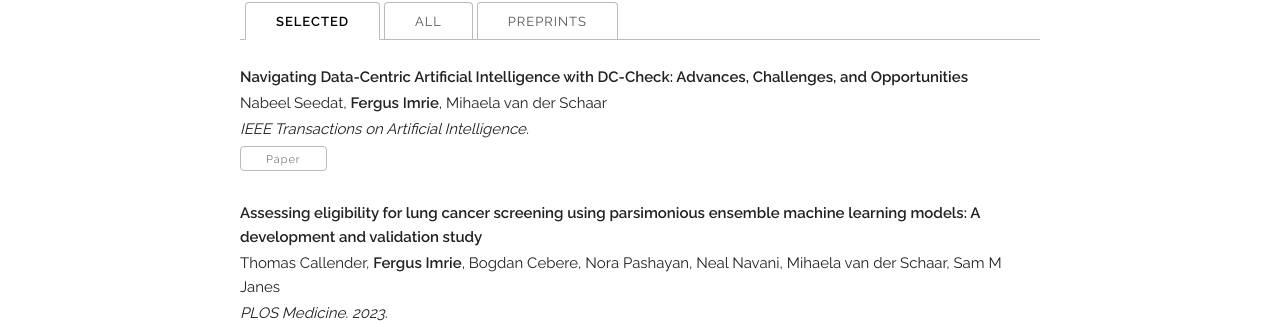
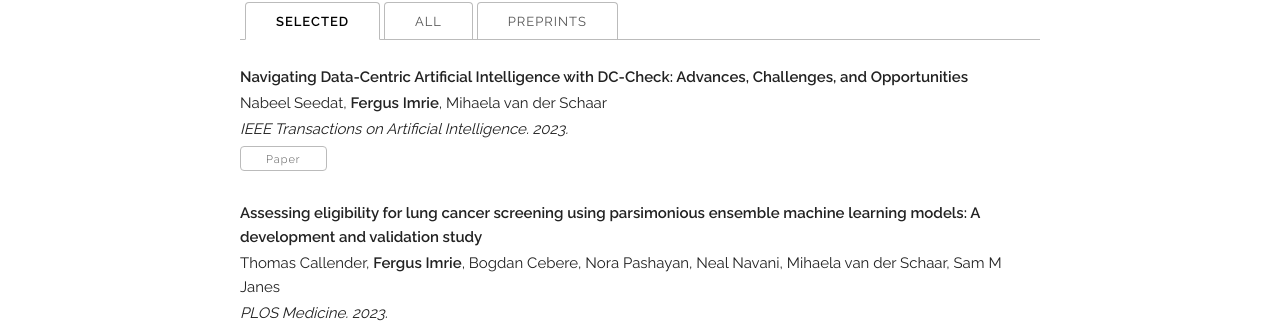
Before and after one commit to fimrie/fimrie.github.io, a Jekyll site: the page built from index.html, in a window 1280 px wide and 900 px high, scrolled down 1794 px. Shown: the part 140-463 px from the top of the window. Built offline with Jekyll 4.4.1, drawn with Linux system fonts in a browser that asks for light colours; some web fonts are replaced.

Commit message:
Update publications.yaml

```diff
--- a/_data/publications.yaml
+++ b/_data/publications.yaml
@@ -1,7 +1,7 @@
 papers:
   - title: "Navigating Data-Centric Artificial Intelligence with DC-Check: Advances, Challenges, and Opportunities"
     authors: "Nabeel Seedat, <b>Fergus Imrie</b>, Mihaela van der Schaar"
-    venue: "IEEE Transactions on Artificial Intelligence."
+    venue: "IEEE Transactions on Artificial Intelligence. 2023."
     paper_pdf: "https://ieeexplore.ieee.org/abstract/document/10372382"
     selected: y
     preprint: n
```
